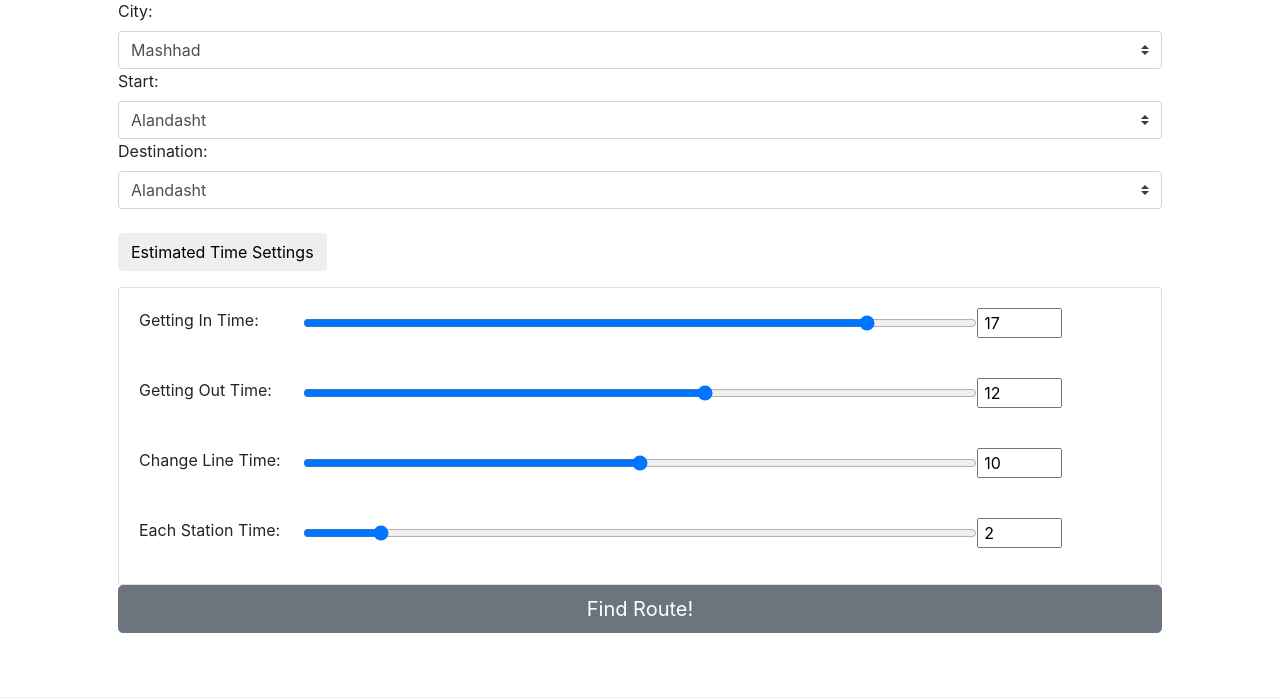
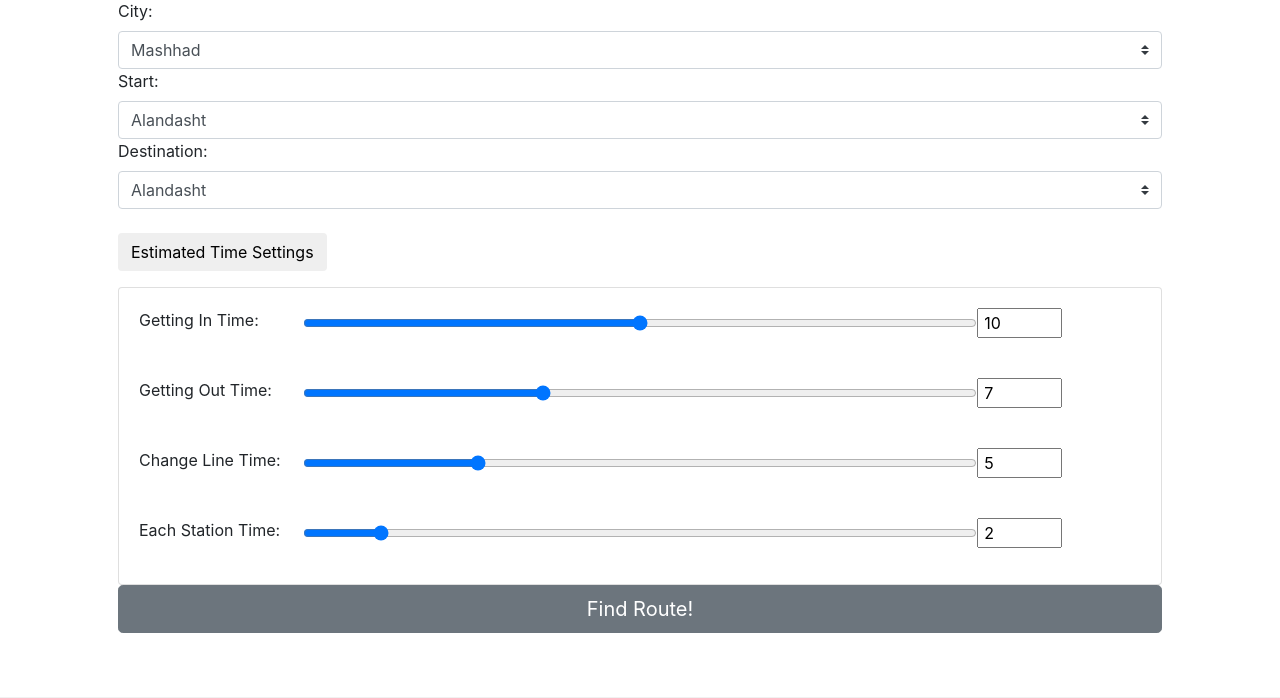
Before and after one commit to f4r6d/MashMetro, a Flask app: page / in a window 1280 px wide, after a click on "Estimated Time Settings". Shown: the part 105-803 px from the top of the page. Run offline with Flask 2, Linux system fonts and the light colour scheme; some libraries are stand-ins or nearby versions.

Commit message:
chk start end

```diff
--- a/helpers.py
+++ b/helpers.py
@@ -88,7 +88,7 @@ def get_ints_lvl_3(s, e, city):
     return intss
 
 
-def route(s, e, city, get_in=17, get_out=12, change_line=10, station_time=2):
+def route(s, e, city, get_in=10, get_out=7, change_line=5, station_time=2):
     lines = get_lines(city)
     s_lines = which_line(s, city)
     e_lines = which_line(e, city)
@@ -101,7 +101,8 @@ def route(s, e, city, get_in=17, get_out=12, change_line=10, station_time=2):
             stations_count = abs(lines[sl].index(s) - lines[sl].index(e))
             total = get_in + get_out + stations_count * station_time
             route_name = 'Route 0'
-            route.append(f'{s} >>>>>Toward {lines[sl][0] if (lines[sl].index(s) - lines[sl].index(e)) > 0 else lines[sl][-1]}>>>>> {e}')
+            route.append(
+                f'{s} >>>>>Toward {lines[sl][0] if (lines[sl].index(s) - lines[sl].index(e)) > 0 else lines[sl][-1]}>>>>> {e}')
             routes.append([route, stations_count, total, route_name])
             return routes
 
@@ -115,8 +116,10 @@ def route(s, e, city, get_in=17, get_out=12, change_line=10, station_time=2):
                 total = get_in + get_out + change_line + stations_count * station_time
 
                 route_name = f'Route 1-{j}:'
-                route.append(f'{s} >>>>>Toward {lines[ss][0] if lines[ss].index(s) - lines[ss].index(ints) > 0 else lines[ss][-1]}>>>>> {ints}')
-                route.append(f'{ints} >>>>>Toward {lines[ee][0] if lines[ee].index(ints) - lines[ee].index(e) > 0 else lines[ee][-1]}>>>>> {e}')
+                route.append(
+                    f'{s} >>>>>Toward {lines[ss][0] if lines[ss].index(s) - lines[ss].index(ints) > 0 else lines[ss][-1]}>>>>> {ints}')
+                route.append(
+                    f'{ints} >>>>>Toward {lines[ee][0] if lines[ee].index(ints) - lines[ee].index(e) > 0 else lines[ee][-1]}>>>>> {e}')
                 routes.append([route, stations_count, total, route_name])
 
         if intss_2 := get_ints_lvl_2(s, e, city):
@@ -132,9 +135,12 @@ def route(s, e, city, get_in=17, get_out=12, change_line=10, station_time=2):
                         ints_1) - lines[mm].index(ints_2)) + abs(lines[ee].index(e) - lines[ee].index(ints_2))
                 total = get_in + get_out + change_line * 2 + stations_count * station_time
                 route_name = f'Route 2-{j}:'
-                route.append(f'{s} >>>>>Toward {lines[ss][0] if lines[ss].index(s) - lines[ss].index(ints_1) > 0 else lines[ss][-1]}>>>>> {ints_1}')
-                route.append(f'{ints_1} >>>>>Toward {lines[mm][0] if lines[mm].index(ints_1) - lines[mm].index(ints_2) > 0 else lines[mm][-1]}>>>>> {ints_2}')
-                route.append(f'{ints_2} >>>>>Toward {lines[ee][0] if lines[ee].index(ints_2) - lines[ee].index(e) > 0 else lines[ee][-1]}>>>>> {e}')
+                route.append(
+                    f'{s} >>>>>Toward {lines[ss][0] if lines[ss].index(s) - lines[ss].index(ints_1) > 0 else lines[ss][-1]}>>>>> {ints_1}')
+                route.append(
+                    f'{ints_1} >>>>>Toward {lines[mm][0] if lines[mm].index(ints_1) - lines[mm].index(ints_2) > 0 else lines[mm][-1]}>>>>> {ints_2}')
+                route.append(
+                    f'{ints_2} >>>>>Toward {lines[ee][0] if lines[ee].index(ints_2) - lines[ee].index(e) > 0 else lines[ee][-1]}>>>>> {e}')
                 routes.append([route, stations_count, total, route_name])
 
         if intss_3 := get_ints_lvl_3(s, e, city):
@@ -150,10 +156,14 @@ def route(s, e, city, get_in=17, get_out=12, change_line=10, station_time=2):
                         ints_2)) + abs(lines[nn].index(ints_2) - lines[nn].index(ints_3)) + abs(lines[ee].index(ints_3) - lines[ee].index(e))
                 total = get_in + get_out + change_line * 2 + stations_count * station_time
                 route_name = f'Route 3-{j}:'
-                route.append(f'{s} >>>>>Toward {lines[ss][0] if lines[ss].index(s) - lines[ss].index(ints_1) > 0 else lines[ss][-1]}>>>>> {ints_1}')
-                route.append(f'{ints_1} >>>>>Toward {lines[mm][0] if lines[mm].index(ints_1) - lines[mm].index(ints_2) > 0 else lines[mm][-1]}>>>>> {ints_2}')
-                route.append(f'{ints_2} >>>>>Toward {lines[nn][0] if lines[nn].index(ints_2) - lines[nn].index(ints_3) > 0 else lines[nn][-1]}>>>>> {ints_3}')
-                route.append(f'{ints_3} >>>>>Toward {lines[ee][0] if lines[ee].index(ints_3) - lines[ee].index(e) > 0 else lines[ee][-1]}>>>>> {e}')
+                route.append(
+                    f'{s} >>>>>Toward {lines[ss][0] if lines[ss].index(s) - lines[ss].index(ints_1) > 0 else lines[ss][-1]}>>>>> {ints_1}')
+                route.append(
+                    f'{ints_1} >>>>>Toward {lines[mm][0] if lines[mm].index(ints_1) - lines[mm].index(ints_2) > 0 else lines[mm][-1]}>>>>> {ints_2}')
+                route.append(
+                    f'{ints_2} >>>>>Toward {lines[nn][0] if lines[nn].index(ints_2) - lines[nn].index(ints_3) > 0 else lines[nn][-1]}>>>>> {ints_3}')
+                route.append(
+                    f'{ints_3} >>>>>Toward {lines[ee][0] if lines[ee].index(ints_3) - lines[ee].index(e) > 0 else lines[ee][-1]}>>>>> {e}')
                 routes.append([route, stations_count, total, route_name])
 
     return sorted(routes, key=lambda x: x[2])
--- a/templates/index.html
+++ b/templates/index.html
@@ -11,7 +11,7 @@
   <label for="city">City: </label>
   <select id="city" name="city" class="custom-select" onchange="changecity()">
     {% for c in cities %}
-      <option value="{{ c }}" {%if c == ct %}selected{% endif %}>{{ c|title }}</option>
+    <option value="{{ c }}" {%if c==ct %}selected{% endif %}>{{ c|title }}</option>
     {% endfor %}
   </select>
   <label for="start">Start: </label>
@@ -28,7 +28,8 @@
   </select>
   </br>
   </br>
-  <button class="btn btn-info-center" type="button" data-toggle="collapse" data-target="#collapseExample" aria-expanded="false" aria-controls="collapseExample">
+  <button class="btn btn-info-center" type="button" data-toggle="collapse" data-target="#collapseExample"
+    aria-expanded="false" aria-controls="collapseExample">
     Estimated Time Settings
   </button>
   </p>
@@ -37,41 +38,56 @@
 
       <div class="form-row">
         <label for="getin" class="form-group col-md-2">Getting In Time: </label>
-          <input type="range" id="getin" name="getinRange" min="0" max="20" value="17" oninput="this.form.getinInput.value=this.value" class="form-group col-md-8"/>
-          <input type="text" name="getinInput" min="0" max="20" value="17" oninput="this.form.getinRange.value=this.value" class="form-group col-md-1"/>
+        <input type="range" id="getin" name="getinRange" min="0" max="20" value="10"
+          oninput="this.form.getinInput.value=this.value" class="form-group col-md-8" />
+        <input type="text" name="getinInput" min="0" max="20" value="10" oninput="this.form.getinRange.value=this.value"
+          class="form-group col-md-1" />
       </div>
       </br>
       <div class="form-row">
         <label for="getout" class="form-group col-md-2">Getting Out Time: </label>
-          <input type="range" id="getout" name="getoutRange" min="0" max="20" value="12" oninput="this.form.getoutInput.value=this.value" class="form-group col-md-8"/>
-          <input type="text" name="getoutInput" min="0" max="20" value="12" oninput="this.form.getoutRange.value=this.value" class="form-group col-md-1"/>
+        <input type="range" id="getout" name="getoutRange" min="0" max="20" value="7"
+          oninput="this.form.getoutInput.value=this.value" class="form-group col-md-8" />
+        <input type="text" name="getoutInput" min="0" max="20" value="7"
+          oninput="this.form.getoutRange.value=this.value" class="form-group col-md-1" />
       </div>
       </br>
       <div class="form-row">
         <label for="getin" class="form-group col-md-2">Change Line Time: </label>
-          <input type="range" id="chl" name="chlRange" min="0" max="20" value="10" oninput="this.form.chlInput.value=this.value" class="form-group col-md-8"/>
-          <input type="text" name="chlInput" min="0" max="20" value="10" oninput="this.form.chlRange.value=this.value" class="form-group col-md-1"/>
+        <input type="range" id="chl" name="chlRange" min="0" max="20" value="5"
+          oninput="this.form.chlInput.value=this.value" class="form-group col-md-8" />
+        <input type="text" name="chlInput" min="0" max="20" value="5" oninput="this.form.chlRange.value=this.value"
+          class="form-group col-md-1" />
       </div>
       </br>
       <div class="form-row">
         <label for="getin" class="form-group col-md-2">Each Station Time: </label>
-          <input type="range" id="est" name="estRange" min="0" max="20" value="2" oninput="this.form.estInput.value=this.value" class="form-group col-md-8"/>
-          <input type="text" name="estInput" min="0" max="20" value="2" oninput="this.form.estRange.value=this.value" class="form-group col-md-1"/>
+        <input type="range" id="est" name="estRange" min="0" max="20" value="2"
+          oninput="this.form.estInput.value=this.value" class="form-group col-md-8" />
+        <input type="text" name="estInput" min="0" max="20" value="2" oninput="this.form.estRange.value=this.value"
+          class="form-group col-md-1" />
       </div>
 
     </div>
   </div>
 
-  <input type="submit" value="Find Route!" class="btn btn-secondary btn-lg btn-block">
+  <input type="submit" value="Find Route!" onclick="return chk_start_end(start,dest)" class="btn btn-secondary btn-lg btn-block">
 </form>
 
 <script type="text/javascript">
-  function changecity()
-  {
-      form=document.getElementById('cityform');
-      form.action='/changecity';
+  function changecity() {
+    form = document.getElementById('cityform');
+    form.action = '/changecity';
     form.submit();
-      form.action='/';
+    form.action = '/';
+  }
+
+  function chk_start_end(start,dest) {
+    if (start.value == dest.value) {
+      alert("Start and Destination are the same!!");
+      return false;
+    }
+    return true;
   }
 </script>
 
```
Also changed, not shown: app.py (+4 -3 lines), templates/results.html (+11 -2 lines). Lines whose indentation alone changed are shown as unchanged.
